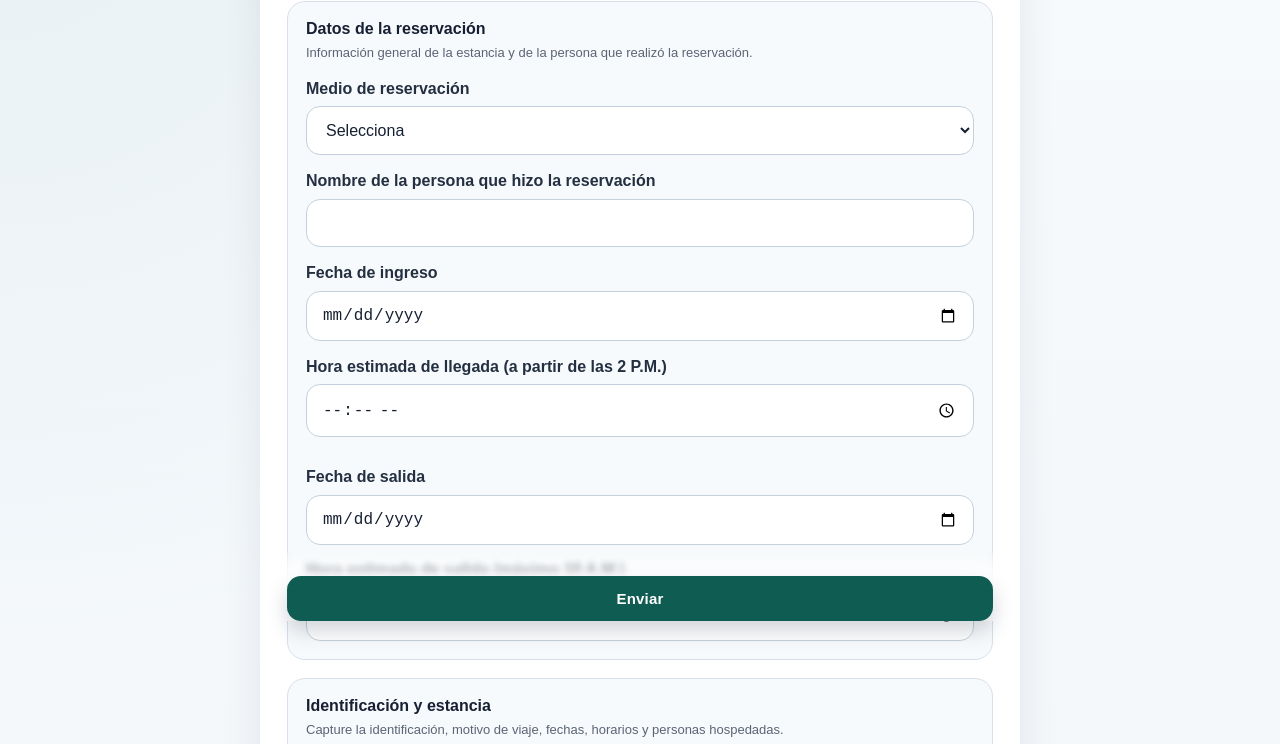
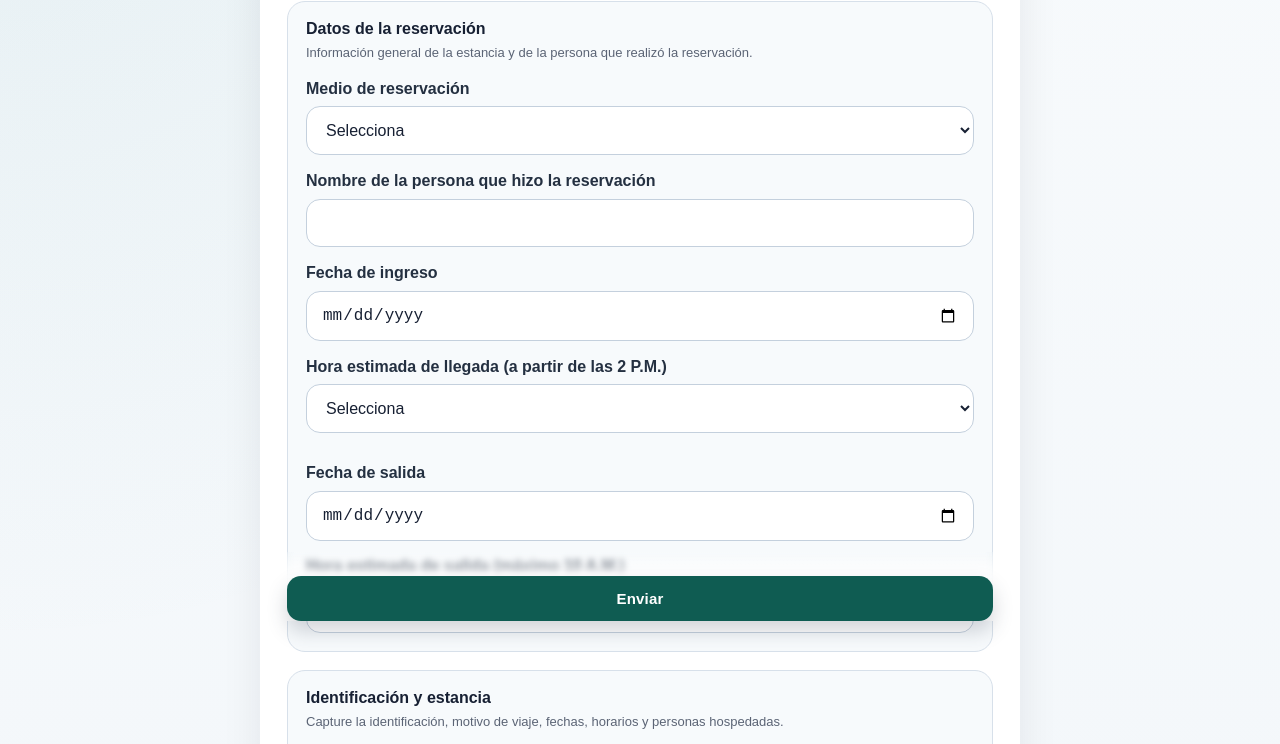
Before and after one commit to checkinnsaltillo-byte/check-in, a plain HTML site: page index.html in a window 1280 px wide. Shown: the part 179-923 px from the top of the page. Drawn offline with Linux system fonts and the light colour scheme.

Commit message:
Update index.html

```diff
--- a/index.html
+++ b/index.html
@@ -397,7 +397,28 @@ button:disabled{
     <input type="date" name="ingreso">
 
     <label>Hora estimada de llegada (a partir de las 2 P.M.)</label>
-    <input type="time" name="hora_llegada_estimada" min="14:00" step="1800" list="hora_llegada_sugerencias">
+    <select name="hora_llegada_estimada" id="hora_llegada_estimada">
+      <option value="">Selecciona</option>
+<option value="2:00 p.m.">2:00 p.m.</option>
+<option value="2:30 p.m.">2:30 p.m.</option>
+<option value="3:00 p.m.">3:00 p.m.</option>
+<option value="3:30 p.m.">3:30 p.m.</option>
+<option value="4:00 p.m.">4:00 p.m.</option>
+<option value="4:30 p.m.">4:30 p.m.</option>
+<option value="5:00 p.m.">5:00 p.m.</option>
+<option value="5:30 p.m.">5:30 p.m.</option>
+<option value="6:00 p.m.">6:00 p.m.</option>
+<option value="6:30 p.m.">6:30 p.m.</option>
+<option value="7:00 p.m.">7:00 p.m.</option>
+<option value="7:30 p.m.">7:30 p.m.</option>
+<option value="8:00 p.m.">8:00 p.m.</option>
+<option value="8:30 p.m.">8:30 p.m.</option>
+<option value="9:00 p.m.">9:00 p.m.</option>
+<option value="9:30 p.m.">9:30 p.m.</option>
+<option value="10:00 p.m.">10:00 p.m.</option>
+<option value="10:30 p.m.">10:30 p.m.</option>
+<option value="11:00 p.m.">11:00 p.m.</option>
+    </select>
     <datalist id="hora_llegada_sugerencias">
       <option value="14:00"></option>
       <option value="14:30"></option>
@@ -426,7 +447,30 @@ button:disabled{
     <input type="date" name="salida">
 
     <label>Hora estimada de salida (máximo 10 A.M.)</label>
-    <input type="time" name="hora_salida_estimada" max="10:00" step="1800" list="hora_salida_sugerencias">
+    <select name="hora_salida_estimada" id="hora_salida_estimada">
+      <option value="">Selecciona</option>
+<option value="12:00 a.m.">12:00 a.m.</option>
+<option value="12:30 a.m.">12:30 a.m.</option>
+<option value="1:00 a.m.">1:00 a.m.</option>
+<option value="1:30 a.m.">1:30 a.m.</option>
+<option value="2:00 a.m.">2:00 a.m.</option>
+<option value="2:30 a.m.">2:30 a.m.</option>
+<option value="3:00 a.m.">3:00 a.m.</option>
+<option value="3:30 a.m.">3:30 a.m.</option>
+<option value="4:00 a.m.">4:00 a.m.</option>
+<option value="4:30 a.m.">4:30 a.m.</option>
+<option value="5:00 a.m.">5:00 a.m.</option>
+<option value="5:30 a.m.">5:30 a.m.</option>
+<option value="6:00 a.m.">6:00 a.m.</option>
+<option value="6:30 a.m.">6:30 a.m.</option>
+<option value="7:00 a.m.">7:00 a.m.</option>
+<option value="7:30 a.m.">7:30 a.m.</option>
+<option value="8:00 a.m.">8:00 a.m.</option>
+<option value="8:30 a.m.">8:30 a.m.</option>
+<option value="9:00 a.m.">9:00 a.m.</option>
+<option value="9:30 a.m.">9:30 a.m.</option>
+<option value="10:00 a.m.">10:00 a.m.</option>
+    </select>
     <datalist id="hora_salida_sugerencias">
       <option value="01:00"></option>
       <option value="01:30"></option>
@@ -518,6 +562,7 @@ button:disabled{
       <option value="9">9</option><option value="10">10</option><option value="11">11</option><option value="12">12</option>
       <option value="13">13</option><option value="14">14</option>
     </select>
+    <div class="hint">Selecciona una hora en intervalos de 30 minutos.</div>
   </div>
 
   <div>
```
